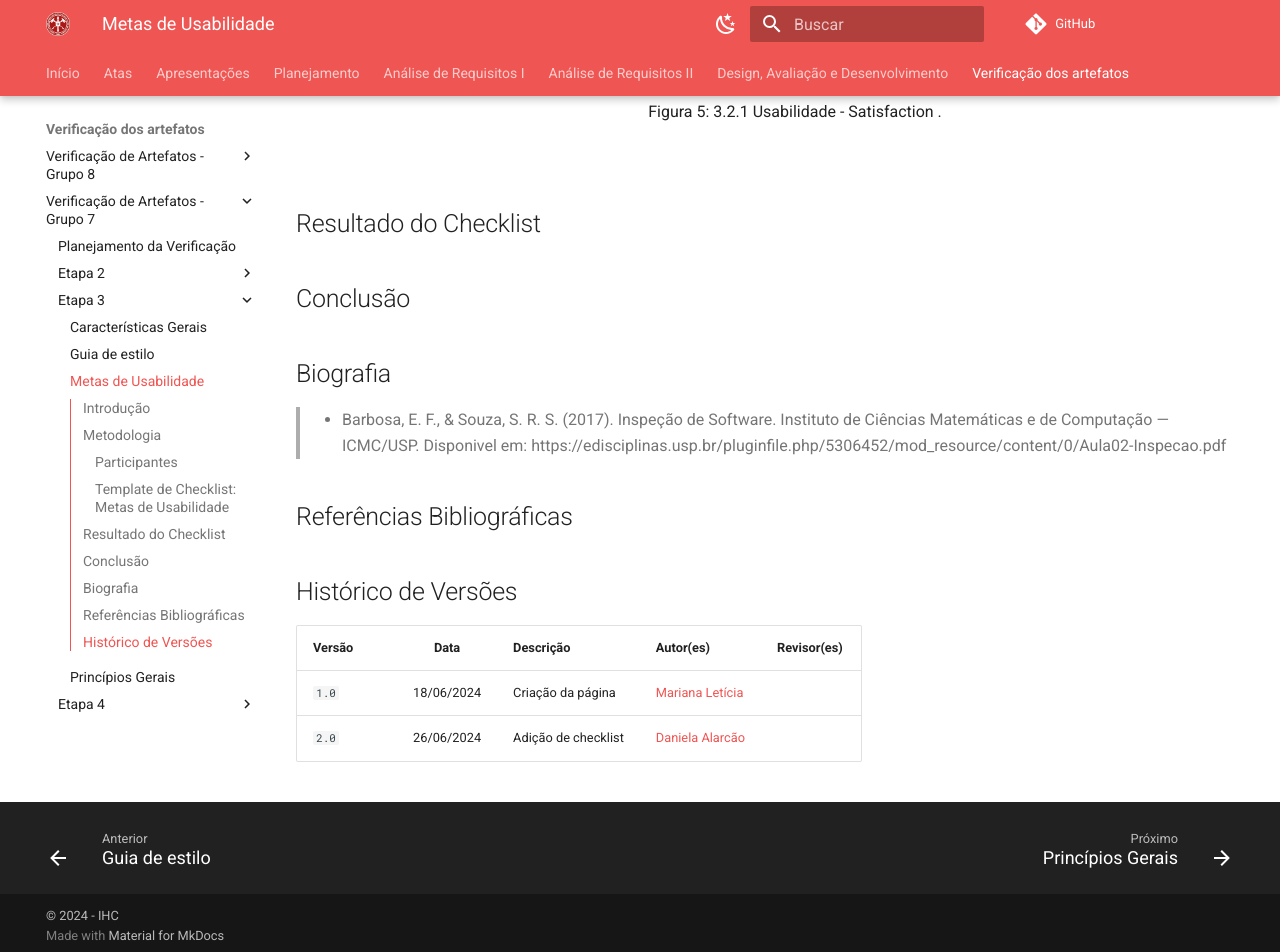
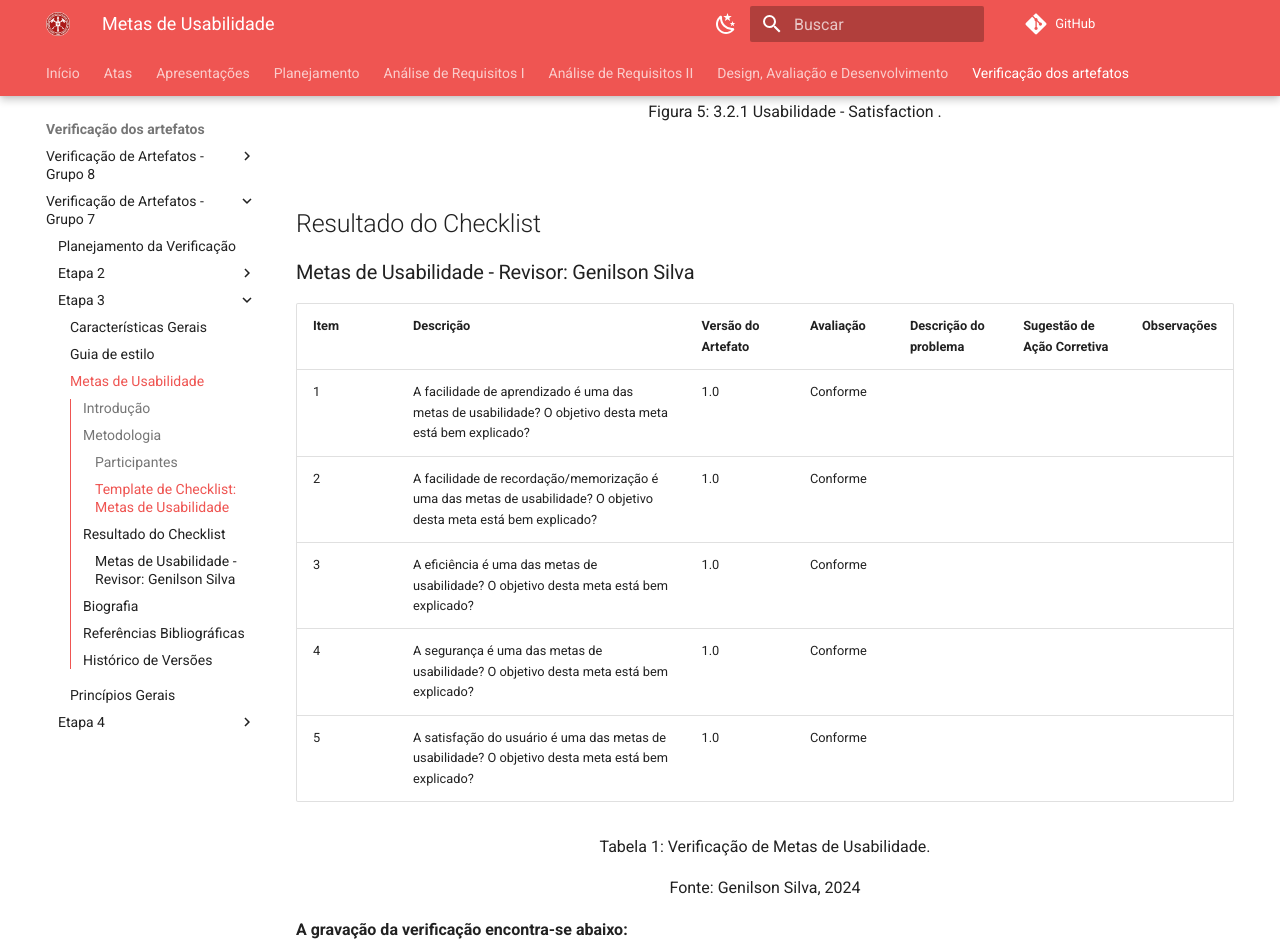
Before and after one commit to Interacao-Humano-Computador/2024.1-CBMERJ, an MkDocs documentation site: the page built from docs/verificacao_artefatos/verificacao_nosso_grupo/etapa_3/metas_usabilidade.md, in a window 1280 px wide and 1400 px high, scrolled down 2467 px. Shown: the top 952 px of the window. Built offline with MkDocs 1.6.1 and Material for MkDocs 9.7.7, drawn with Linux system fonts in a browser that asks for light colours; comment, search, counter and statistics services are not loaded; some of the changed text lies outside the part shown; grey boxes are pictures that could not be loaded.

Commit message:
Metas de Usabilidade Checklist

```diff
--- a/docs/verificacao_artefatos/verificacao_nosso_grupo/etapa_3/metas_usabilidade.md
+++ b/docs/verificacao_artefatos/verificacao_nosso_grupo/etapa_3/metas_usabilidade.md
@@ -55,27 +55,33 @@
     <p style="text-align: center">Figura 5: 3.2.1 Usabilidade - Satisfaction . </p><br>
 
 ## Resultado do Checklist
- <!-- template de VERIFICAÇÃO -->
 
-<!--
-| Item | Descrição      | Versão do Artefato | Avaliação      | Descrição do problema | Sugestão de Ação Corretiva | Observações |
-| ---- | -------------- | ------------------ | -------------- | --------------------- | -------------------------- | ----------- |
-|  1   | (COLOCAR DECRIÇÃO DO ITEM 1 AQUI) | (COLOCAR SE ESTÁ CONFORME OU NÃO CONFORME) |  | |
-|  2   | (COLOCAR DECRIÇÃO DO ITEM 2 AQUI) | (COLOCAR VERSÃO AQUI) | (COLOCAR SE ESTÁ CONFORME OU NÃO CONFORME)|  |   |  |
-|  3   | (COLOCAR DECRIÇÃO DO ITEM 3 AQUI) | (COLOCAR VERSÃO AQUI)| (COLOCAR SE ESTÁ CONFORME OU NÃO CONFORME) | |  |
-|  4   | (COLOCAR DECRIÇÃO DO ITEM 4 AQUI) | (COLOCAR VERSÃO AQUI) | (COLOCAR SE ESTÁ CONFORME OU NÃO CONFORME)  | | | |
-|  5   | (COLOCAR DECRIÇÃO DO ITEM 5 AQUI) | (COLOCAR VERSÃO AQUI)| (COLOCAR SE ESTÁ CONFORME OU NÃO CONFORME)  | | |  |
-<p style="text-align: center">Tabela (COLQUE O NUMERO DA TABELA AQUI): (COLOQUE O TÍTULO DA TABELA AQUI)</p>
-<p style="text-align: center">Fonte: (COLOQUE SEU NOME AQUI), 2024</p>
+### Metas de Usabilidade - Revisor: Genilson Silva
 
-<iframe width="560" height="315"
-src="(COLOQUE O LINK EMBED AQUI)"
-title="YouTube video player" frameborder="0" allow="accelerometer; autoplay; clipboard-write; encrypted-media; gyroscope; picture-in-picture; web-share" referrerpolicy="strict-origin-when-cross-origin" allowfullscreen></iframe>
 
-<p style="text-align: center">Vídeo (COLOQUE O NUMERO DO VÍDEO AQUI): (COLOQUE O TÍTULO DO VÍDEO AQUI).</p>
-<p style="text-align: center">Fonte: (COLOQUE SEU NOME AQUI), 2024</p> -->
+| Item | Descrição | Versão do Artefato | Avaliação | Descrição do problema | Sugestão de Ação Corretiva | Observações |
+| ---- | --------- | ------------------ | --------- | --------------------- | -------------------------- | ----------- |
+|  1   | A facilidade de aprendizado é uma das metas de usabilidade? O objetivo desta meta está bem explicado? | 1.0 | Conforme | | | |
+|  2   | A facilidade de recordação/memorização é uma das metas de usabilidade? O objetivo desta meta está bem explicado? | 1.0 | Conforme | | | |
+|  3   | A eficiência é uma das metas de usabilidade? O objetivo desta meta está bem explicado? | 1.0 | Conforme | | | |
+|  4   | A segurança é uma das metas de usabilidade? O objetivo desta meta está bem explicado? | 1.0 | Conforme | | | |
+|  5   | A satisfação do usuário é uma das metas de usabilidade? O objetivo desta meta está bem explicado? | 1.0 | Conforme | | | |
 
-## Conclusão
+
+<p style="text-align: center">Tabela 1: Verificação de Metas de Usabilidade. </p>
+<p style="text-align: center">Fonte: Genilson Silva, 2024</p>
+
+**A gravação da verificação encontra-se abaixo:**
+
+<center>
+
+
+<iframe width="560" height="315" src="https://www.youtube.com/embed/mRpSE4ccpVE?si=9fsp7650FcEfgfKS" title="YouTube video player" frameborder="0" allow="accelerometer; autoplay; clipboard-write; encrypted-media; gyroscope; picture-in-picture; web-share" referrerpolicy="strict-origin-when-cross-origin" allowfullscreen></iframe>
+
+<p>Video 1: Verificação de Metas de Usabilidade.</p>
+Fonte: Genilson Silva, 2024.
+
+</center>
 
 ## Biografia
 >- Barbosa, E. F., & Souza, S. R. S. (2017). Inspeção de Software. Instituto de Ciências Matemáticas e de Computação — ICMC/USP. Disponivel em: https://edisciplinas.usp.br/pluginfile.php/5306452/mod_resource/content/0/Aula02-Inspecao.pdf
@@ -89,3 +95,4 @@ title="YouTube video player" frameborder="0" allow="accelerometer; autoplay; cli
 | ------ | :--------: | ----------------------------------------- | ----------------------------------------------- | ---------------------------------------------- |
 | `1.0`   | 18/06/2024 | Criação da página                         | [Mariana Letícia](https://github.com/Marianannn) |   |
 | `2.0`   | 26/06/2024 | Adição de checklist                         | [Daniela Alarcão](https://github.com/danialarcao) |   |
+| `3.0`   | 26/06/2024 | Verificação do checklist                         | [Genilson Silva](https://github.com/GenilsonJrs) |   |
```
